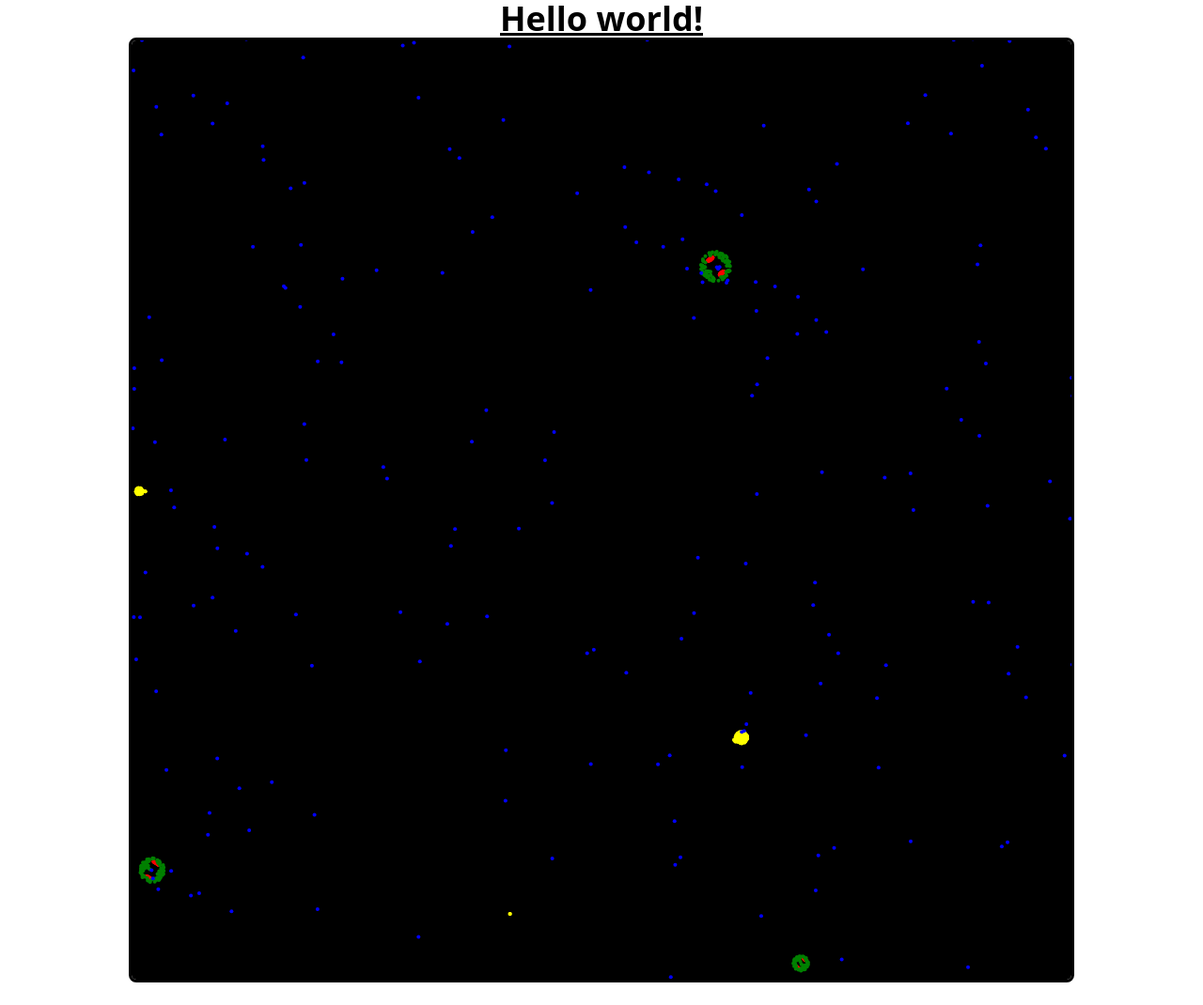
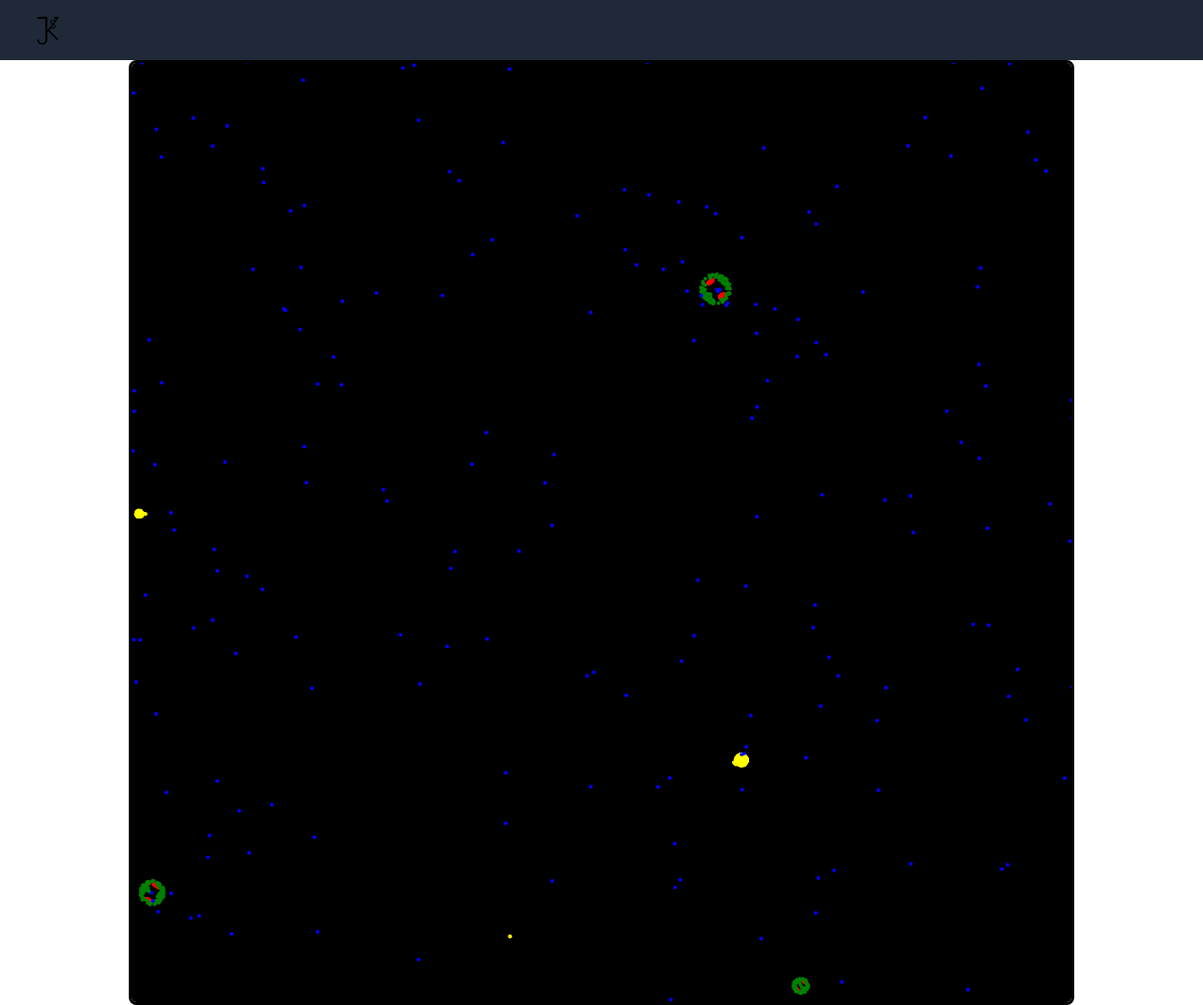
Before and after one commit to kensonjohnson/atom-sim, a website built with Vite: page index.html in a window 1280 px wide. Shown: the whole page at 94% size. Before the commit the page ends 1046 px from the top, so only its background shows below. Built offline with nearby package versions, Linux system fonts and the light colour scheme.

Commit message:
Added header

```diff
--- a/index.html
+++ b/index.html
@@ -11,7 +11,13 @@
 
 <body>
   <div id="app">
-    <h1 class="text-4xl font-bold underline text-center">Hello world!</h1>
+    <nav class="bg-gray-800">
+      <div class="mx-auto max-w-7xl px-2 sm:px-6 lg:px-8">
+        <div class="relative flex h-16 items-center justify-between">
+          <img height="40" width="40" src="/monogram.png" alt="Kenson Johnson Monogram">
+        </div>
+      </div>
+    </nav>
     <canvas id="canvas"></canvas>
   </div>
 </body>
```
